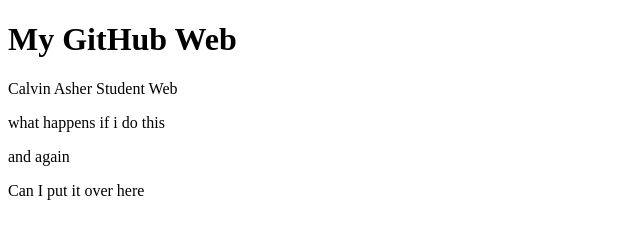
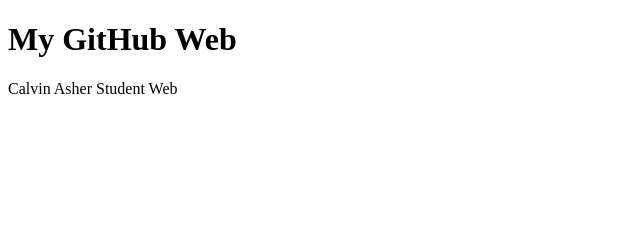
Before and after one commit to calvinasher/calvinasher.github.io, a plain HTML site: page index.html in a window 1280 px wide. Shown: the whole page, without its empty margins (0-640 px from the left). Drawn offline with Linux system fonts and the light colour scheme.

Commit message:
Update index.html

```diff
--- a/index.html
+++ b/index.html
@@ -5,9 +5,6 @@
 
 <h1>My GitHub Web</h1>
 <p>Calvin Asher Student Web</p>
-  <p>what happens if i do this</p>
-  <p>and again</p>
-  <p>                   Can I put it over here</p>
 
 </body>
 </html>
```
